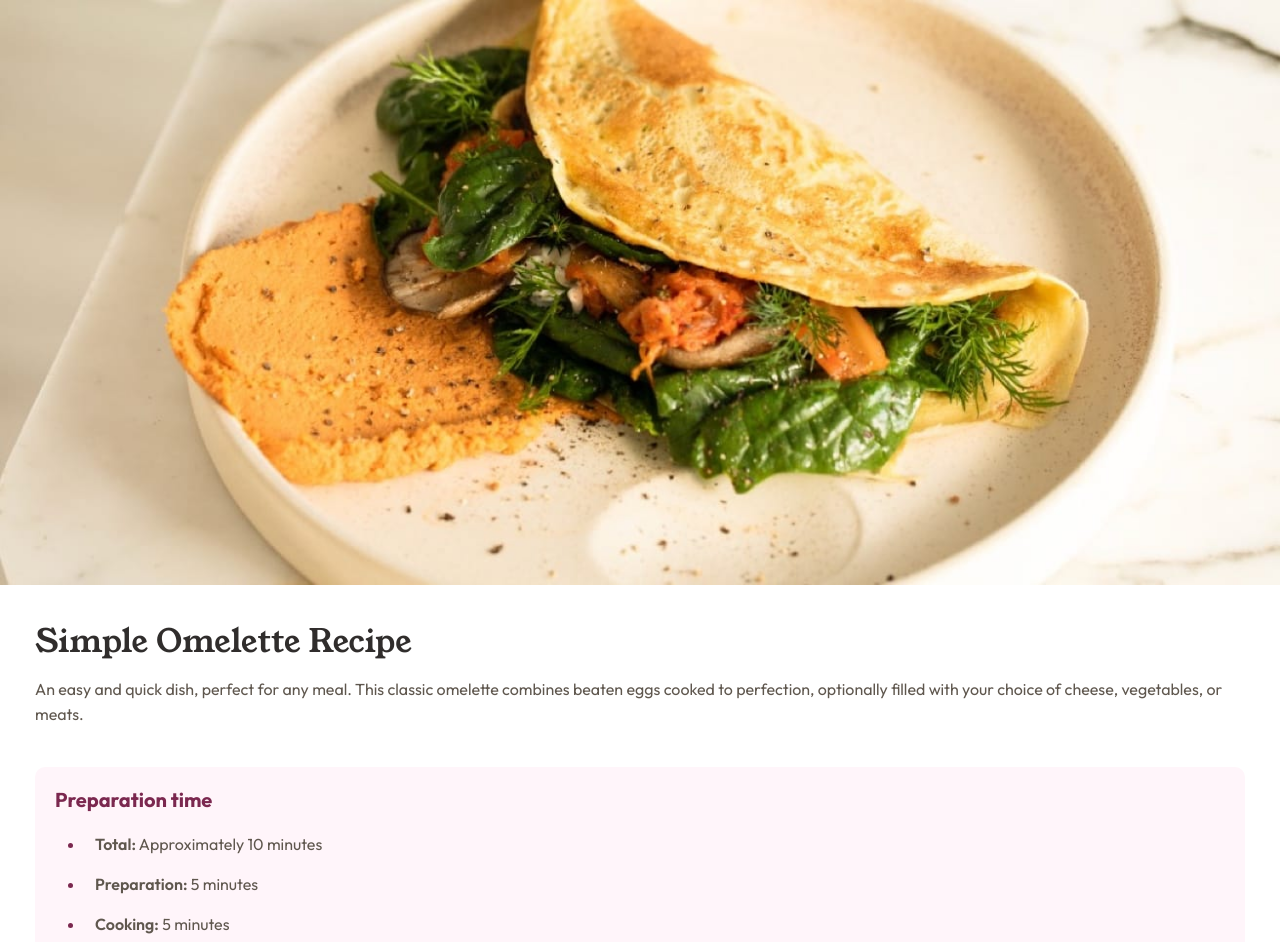
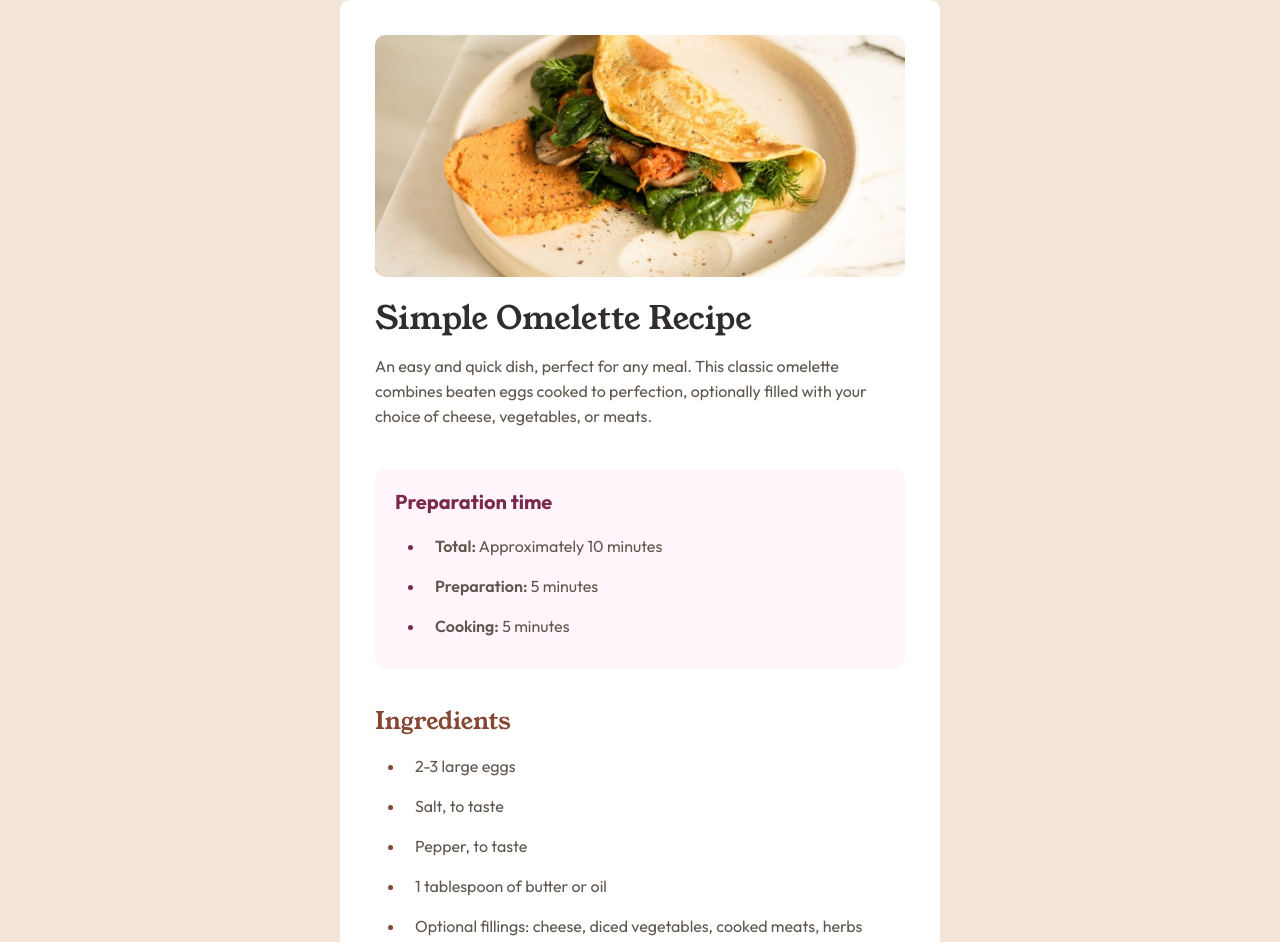
Before and after one commit to GerardoBarraganIniguez/FrontEndMentor-Recipe-Page, a plain HTML site: page index.html in a window 1280 px wide. Shown: the top 942 px of the page. Drawn offline with Linux system fonts and the light colour scheme.

Commit message:
desktop finalizado

```diff
--- a/index.html
+++ b/index.html
@@ -8,6 +8,7 @@
   <title>Frontend Mentor | Recipe page</title>
 </head>
 <body>
+  <div class="desktop-container">
     <img src="./assets/images/image-omelette.jpeg" alt="omelette image" class="omelette-img">
     <main class="main-container">
       <h1 class="font-young-serif title">Simple Omelette Recipe</h1>
@@ -59,12 +60,15 @@
         <h2 class="font-young-serif">Nutrition</h2>
         <p>The table below shows nutritional values per serving without the additional fillings.</p>
         <table class="nutrition-table">
+          <tbody>
             <tr><th>Calories</th><td>277kcal</td></tr>
             <tr><th>Carbs</th><td>0g</td></tr>
             <tr><th>Protein</th><td>20g</td></tr>
             <tr><th>Fat</th><td>22g</td></tr>
+          </tbody>
         </table>
       </section>
     </main>
+  </div>
 </body>
 </html>
--- a/styles.css
+++ b/styles.css
@@ -108,3 +108,24 @@ span{
     text-align: left;
     color: var(--brown);
 }
+
+@media (min-width: 600px) {
+    body{
+        display: flex;
+        justify-content: center;
+        background-color: var(--stone100);
+    }
+    .desktop-container{
+        max-width: 600px;
+        background-color: white;
+        border-radius: 10px;
+        padding: 35px 35px 0 35px;
+    }
+    .main-container{
+        padding: 20px 0;
+    }
+    .omelette-img{
+        border-radius: 10px;
+        padding: 0;
+    }
+}
```
Lines whose indentation alone changed are shown as unchanged.
